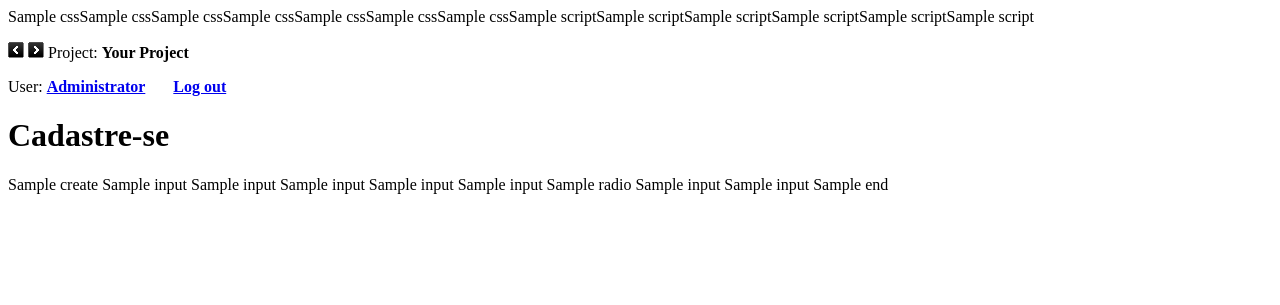
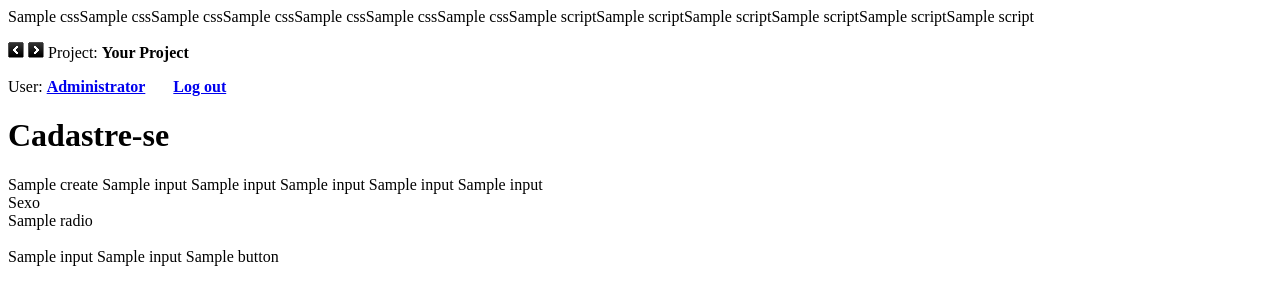
Before and after one commit to otaviosalomao/syscholar, a CakePHP app: the page made by app/views/users/cadastrar.ctp in a window 1280 px wide. Shown: the top 305 px of the page. Run offline with PHP 8.4 and a stand-in for CakePHP, Linux system fonts and the light colour scheme; the template is opened without the code that fills it: most values are stand-ins (such as "Sample title", 1, 10 or a date in 2020); some libraries are stand-ins or nearby versions.

Commit message:
finalização do layout da tela de cadastro de usuário

```diff
--- a/app/views/users/cadastrar.ctp
+++ b/app/views/users/cadastrar.ctp
@@ -5,10 +5,10 @@
         <?= $form->input('email', array('value' => '', 'class'=>'input-text')); ?>
         <?= $form->input('telefone', array('value' => '', 'class'=>'input-text')); ?>
         <?= $form->input('endereco', array('value' => '', 'class'=>'input-text')); ?>
-        <?= $form->input('data_nascimento', array('value' => '', 'class'=>'input-text')); ?>
-        <?= $form->radio('sexo',array('M'=>'Masculino', 'F'=>'Feminino'), array('legend'=>false, 'type' => 'radio')); ?>
+        <?= $form->input('data_nascimento', array('type'=>'text', 'class'=>'input-text')); ?><br/>
+        <div><label>Sexo</label></div><?= $form->radio('sexo',array('M'=>'Masculino', 'F'=>'Feminino'), array('legend'=>false, 'type' => 'radio')); ?><br/><br/>
         <?= $form->input('senha', array('value' => '', 'type' => 'password', 'class'=>'input-text')); ?>
         <?= $form->input('confirmar_senha', array('value' => '', 'type' => 'password', 'class'=>'input-text')); ?>
-        <?= $form->end("Entrar"); ?>
+        <?= $form->button('Enviar',array('type' => 'submit', 'class'=>'input-submit')); ?>
 
 </div>
```
Also changed, not shown: app/webroot/css/syscholar.css (+12 -6 lines).
